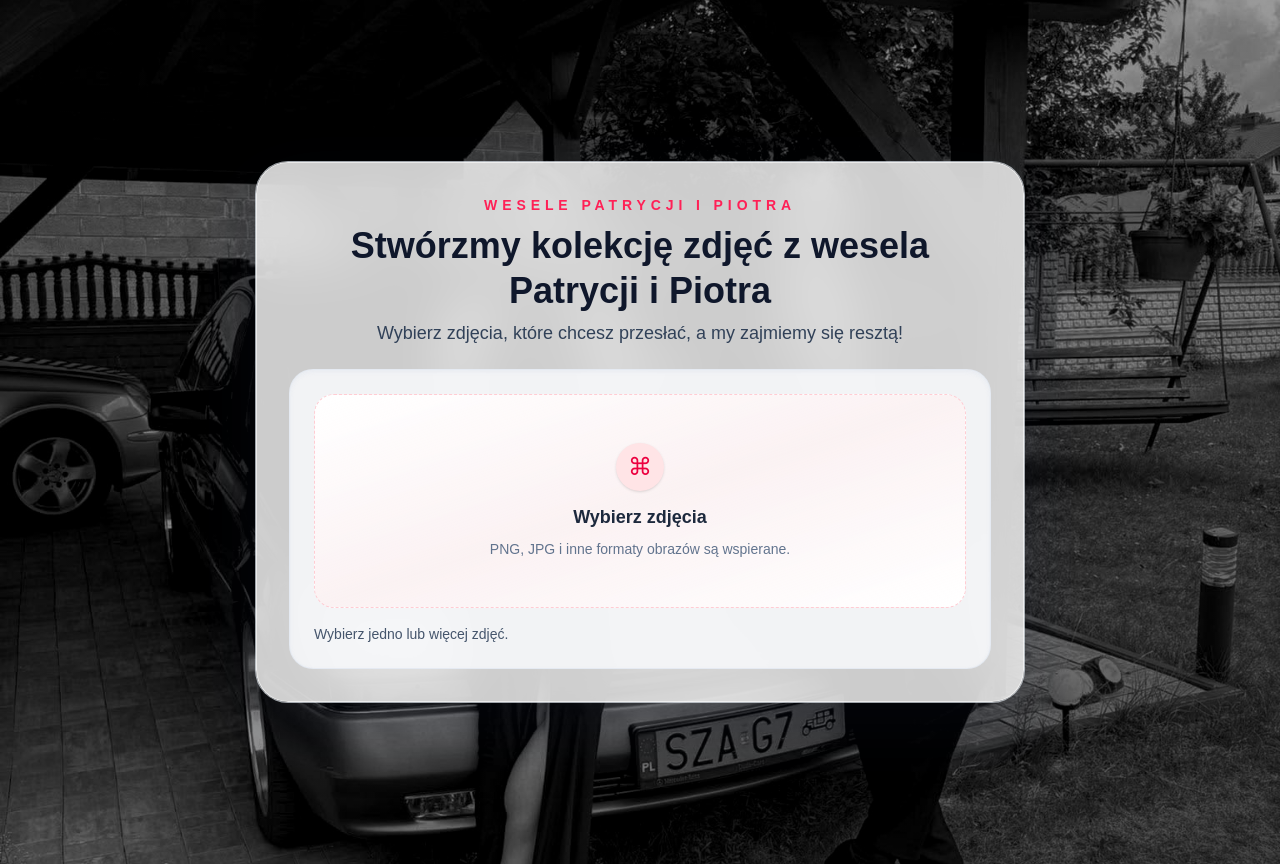
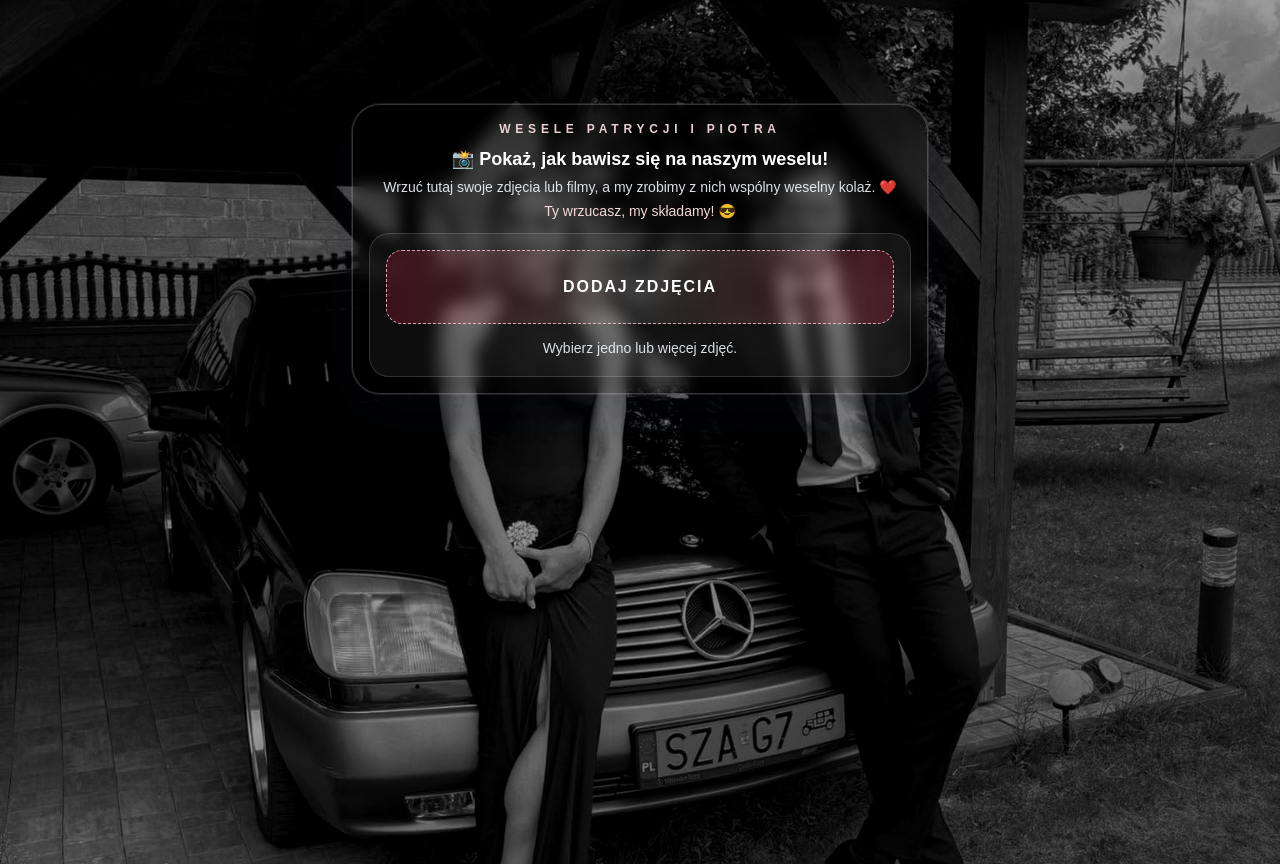
Before and after one commit to baldiq/wedding-photo-uploader, a Next.js app: page / in a window 1280 px wide. Built offline with nearby package versions, Linux system fonts and the light colour scheme.

Commit message:
move the form to the top

```diff
--- a/src/app/page.tsx
+++ b/src/app/page.tsx
@@ -8,7 +8,7 @@ export default function Home() {
         style={{ backgroundImage: "url('/weandbenz2.jpeg')" }}
       />
       <div className="absolute inset-0 bg-gradient-to-br from-black/55 via-black/35 to-black/65" />
-      <div className="relative z-10 flex min-h-[calc(100vh-2rem)] items-center justify-center sm:min-h-[calc(100vh-4rem)]">
+      <div className="relative z-10 flex min-h-[calc(100vh-2rem)] items-start justify-center pt-6 sm:min-h-[calc(100vh-4rem)] sm:pt-10">
         <UploadForm />
       </div>
     </main>
--- a/src/components/upload-form.tsx
+++ b/src/components/upload-form.tsx
@@ -8,8 +8,8 @@ type UploadFormProps = {
 };
 
 export function UploadForm({
-  title = "Stwórzmy kolekcję zdjęć z wesela Patrycji i Piotra",
-  description = "Wybierz zdjęcia, które chcesz przesłać, a my zajmiemy się resztą!",
+  title = "",
+  description = "",
 }: UploadFormProps) {
   const [selectedFiles, setSelectedFiles] = useState<File[]>([]);
   const [status, setStatus] = useState("Wybierz jedno lub więcej zdjęć.");
@@ -79,20 +79,19 @@ export function UploadForm({
   }
 
   return (
-    <div className="mx-auto flex w-full max-w-3xl flex-col gap-4 rounded-[32px] border border-white/60 bg-white/80 p-4 shadow-[0_22px_70px_rgba(15,23,42,0.28)] ring-1 ring-slate-200/70 backdrop-blur-xl sm:gap-6 sm:p-8">
+    <div className="mx-auto flex w-full max-w-xl flex-col gap-3 rounded-[28px] border border-white/20 bg-black/10 p-3 shadow-[0_18px_55px_rgba(15,23,42,0.18)] ring-1 ring-white/10 backdrop-blur-sm sm:p-4">
       <div className="space-y-2 text-center">
-        <p className="text-xs font-semibold uppercase tracking-[0.35em] text-rose-500 sm:text-sm">Wesele Patrycji i Piotra</p>
-        <h1 className="text-[1.7rem] font-semibold leading-tight text-slate-900 sm:text-3xl sm:text-4xl">{title}</h1>
-        <p className="mx-auto text-base leading-6 text-slate-700 sm:max-w-2xl sm:text-lg">{description}</p>
+        <p className="text-[10px] font-semibold uppercase tracking-[0.4em] text-rose-100/90 sm:text-xs">Wesele Patrycji i Piotra</p>
+        <div className="space-y-1 text-white">
+          <p className="text-sm font-semibold sm:text-lg">📸 Pokaż, jak bawisz się na naszym weselu!</p>
+          <p className="text-xs leading-5 text-slate-100/90 sm:text-sm">Wrzuć tutaj swoje zdjęcia lub filmy, a my zrobimy z nich wspólny weselny kolaż. ❤️</p>
+          <p className="text-xs font-medium text-rose-100/95 sm:text-sm">Ty wrzucasz, my składamy! 😎</p>
+        </div>
       </div>
 
-      <form onSubmit={handleSubmit} className="space-y-4 rounded-[24px] border border-slate-200/80 bg-slate-50/85 p-4 shadow-inner shadow-slate-200/60 sm:p-6">
-        <label className="flex cursor-pointer flex-col items-center justify-center rounded-[20px] border border-dashed border-rose-200 bg-gradient-to-br from-white via-rose-50/70 to-white px-4 py-10 text-center transition duration-200 hover:-translate-y-0.5 hover:border-rose-400 hover:bg-rose-100/80 sm:px-6 sm:py-12">
-          <div className="mb-3 flex h-12 w-12 items-center justify-center rounded-full bg-rose-100 text-2xl text-rose-600 shadow-sm">
-            ⌘
-          </div>
-          <span className="text-base font-semibold text-slate-800 sm:text-lg">Wybierz zdjęcia</span>
-          <span className="mt-2 text-sm leading-5 text-slate-500">PNG, JPG i inne formaty obrazów są wspierane.</span>
+      <form onSubmit={handleSubmit} className="space-y-3 rounded-[20px] border border-white/15 bg-white/5 p-3 sm:p-4">
+        <label className="flex cursor-pointer items-center justify-center rounded-[16px] border border-dashed border-rose-200/80 bg-gradient-to-r from-rose-500/20 via-white/10 to-rose-500/20 px-4 py-5 text-center transition duration-200 hover:border-rose-200 hover:bg-white/12 sm:px-6 sm:py-6">
+          <span className="text-sm font-semibold tracking-[0.12em] text-white uppercase sm:text-base">Dodaj zdjęcia</span>
           <input
             className="sr-only"
             type="file"
@@ -102,10 +101,10 @@ export function UploadForm({
           />
         </label>
 
-        <div className="flex flex-col gap-3 sm:flex-row sm:items-center sm:justify-between">
-          <p className="text-sm leading-5 text-slate-600">{status}</p>
+        <div className="flex min-h-[1.5rem] items-center justify-center text-center">
+          <p className="text-xs leading-5 text-slate-100/90 sm:text-sm">{status}</p>
           {isUploading ? (
-            <div className="rounded-full border border-rose-200 bg-rose-50 px-4 py-2 text-sm font-medium text-rose-600">
+            <div className="ml-2 rounded-full border border-rose-200/80 bg-rose-50/90 px-3 py-1 text-[10px] font-medium text-rose-700 uppercase tracking-[0.12em] sm:text-xs">
               Przesyłanie...
             </div>
           ) : null}
@@ -113,12 +112,12 @@ export function UploadForm({
       </form>
 
       {uploadedFiles.length > 0 ? (
-        <div className="rounded-[20px] border border-emerald-200 bg-emerald-50/90 p-4 shadow-sm sm:p-5">
-          <h2 className="text-base font-semibold text-emerald-800 sm:text-lg">Przesłano pomyślnie</h2>
+        <div className="rounded-[20px] border border-emerald-200/80 bg-emerald-500/15 p-4 shadow-sm backdrop-blur-sm sm:p-5">
+          <h2 className="text-base font-semibold text-emerald-100 sm:text-lg">Przesłano pomyślnie</h2>
           <ul className="mt-3 space-y-2">
             {uploadedFiles.map((file) => (
-              <li key={file} className="break-all text-sm text-emerald-700">
-                <a href={file} target="_blank" rel="noreferrer" className="underline decoration-emerald-400 underline-offset-4">
+              <li key={file} className="break-all text-sm text-emerald-50/95">
+                <a href={file} target="_blank" rel="noreferrer" className="underline decoration-emerald-300 underline-offset-4">
                   {file}
                 </a>
               </li>
```
